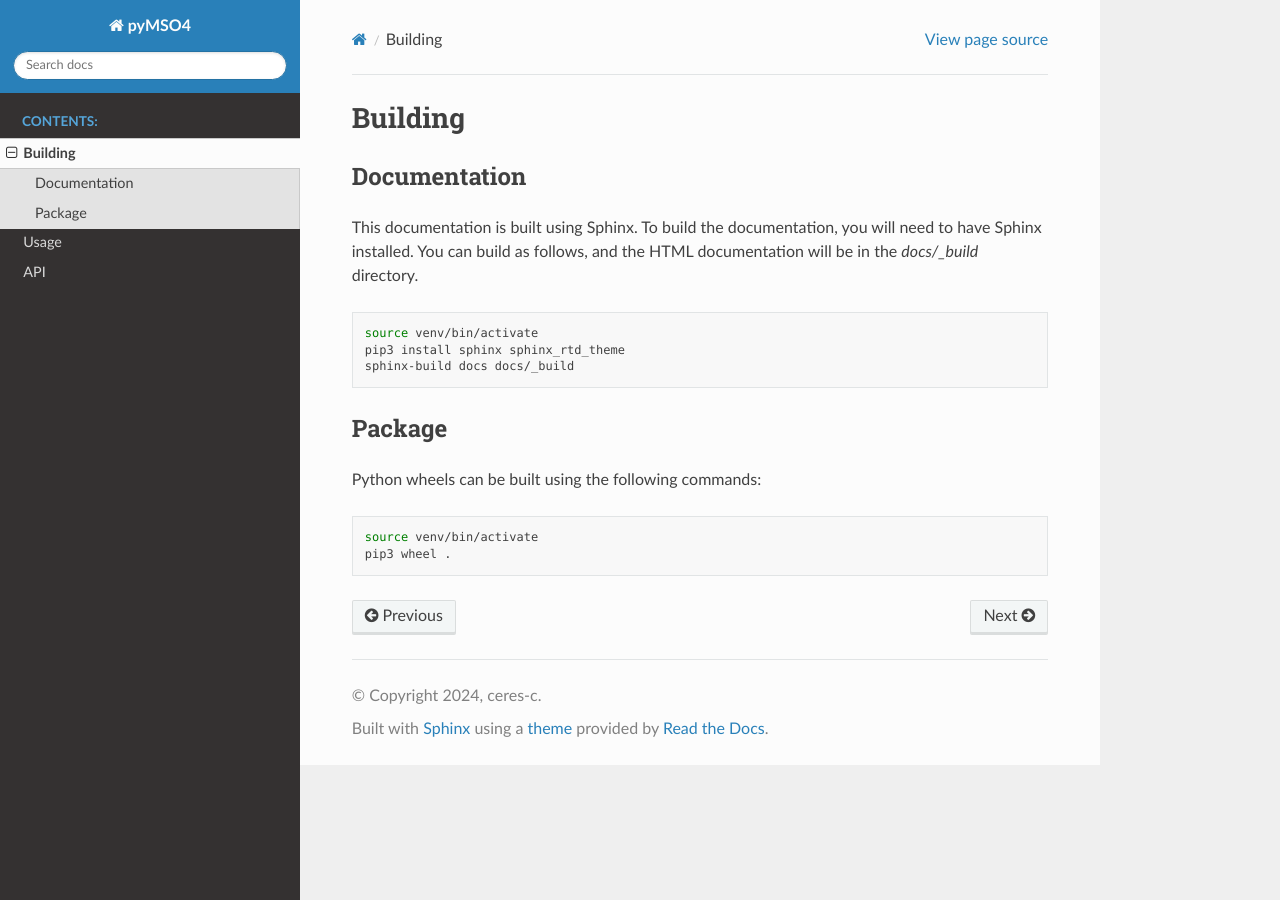
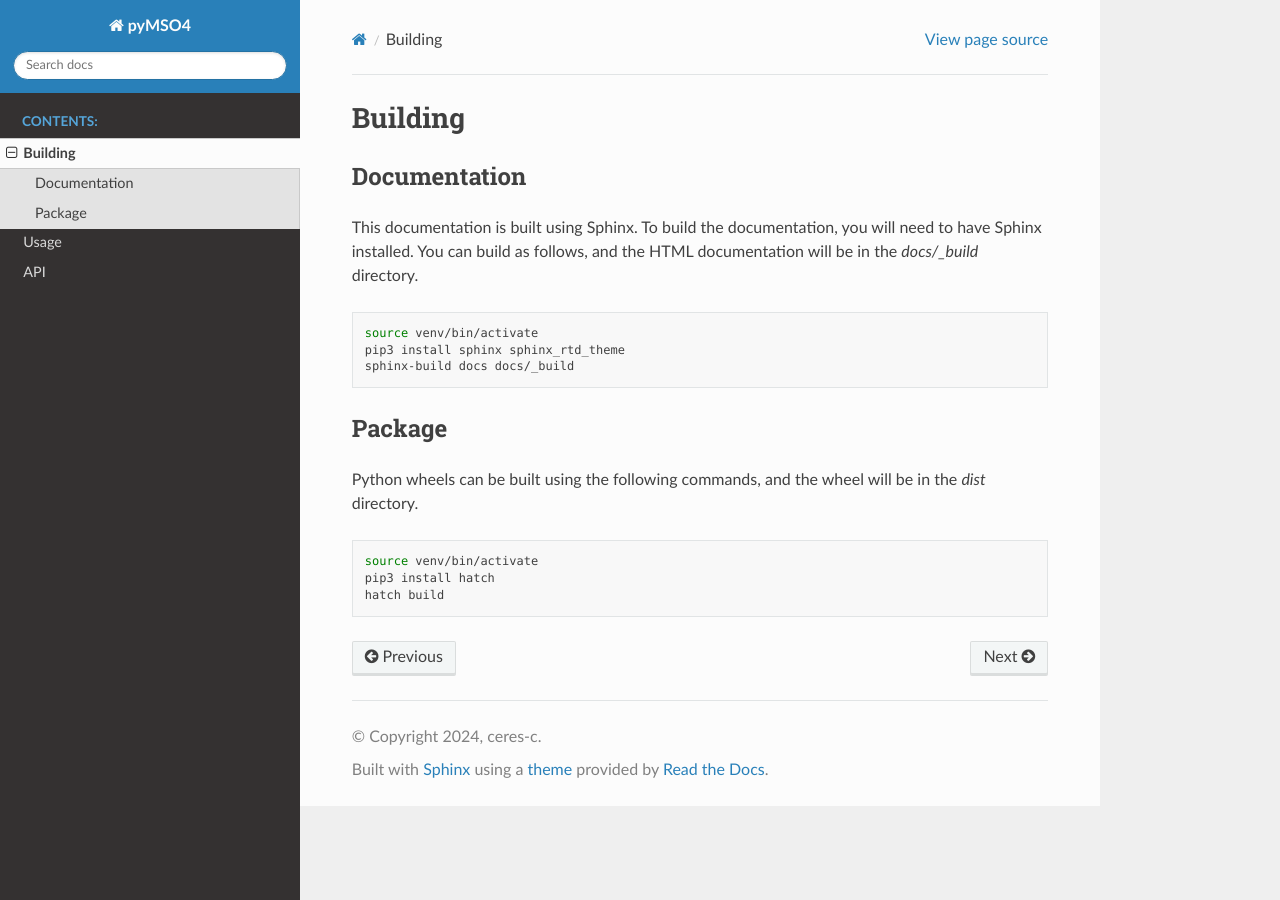
Before and after one commit to ceres-c/pyMSO4, a Sphinx documentation site: the page built from docs/building.rst, in a window 1280 px wide. Built offline with Sphinx 7.4.7 and the Read the Docs theme 2.0.0, drawn with Linux system fonts in a browser that asks for light colours.

Commit message:
Hatch build config

```diff
--- a/docs/building.rst
+++ b/docs/building.rst
@@ -15,9 +15,11 @@ documentation will be in the `docs/_build` directory.
 
 Package
 -------
-Python wheels can be built using the following commands:
+Python wheels can be built using the following commands, and the wheel will be
+in the `dist` directory.
 
 .. code-block:: bash
 
 	source venv/bin/activate
-	pip3 wheel .
+	pip3 install hatch
+	hatch build
```
Also changed, not shown: pyproject.toml (+10 -0 lines).
